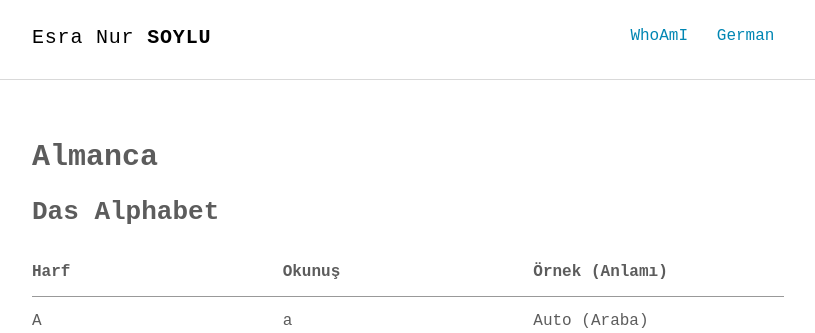
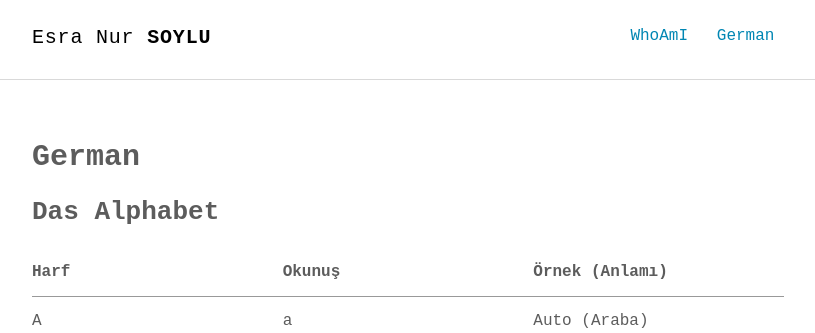
Before and after one commit to nuresrasoylu/nuresrasoylu.github.io, a Jekyll site: the page built from german.md, in a window 1280 px wide and 900 px high. Shown: the top 333 px of the window, without its empty margins (232-1047 px from the left). Built offline with Jekyll 4.4.1, drawn with Linux system fonts in a browser that asks for light colours; some web fonts are replaced.

Commit message:
German Lang Update

```diff
--- a/german.md
+++ b/german.md
@@ -1,7 +1,7 @@
 ---
 layout: page
-title: Almanca
-permalink: /almanca/
+title: German
+permalink: /german/
 ---
 
 ## Das Alphabet
```
